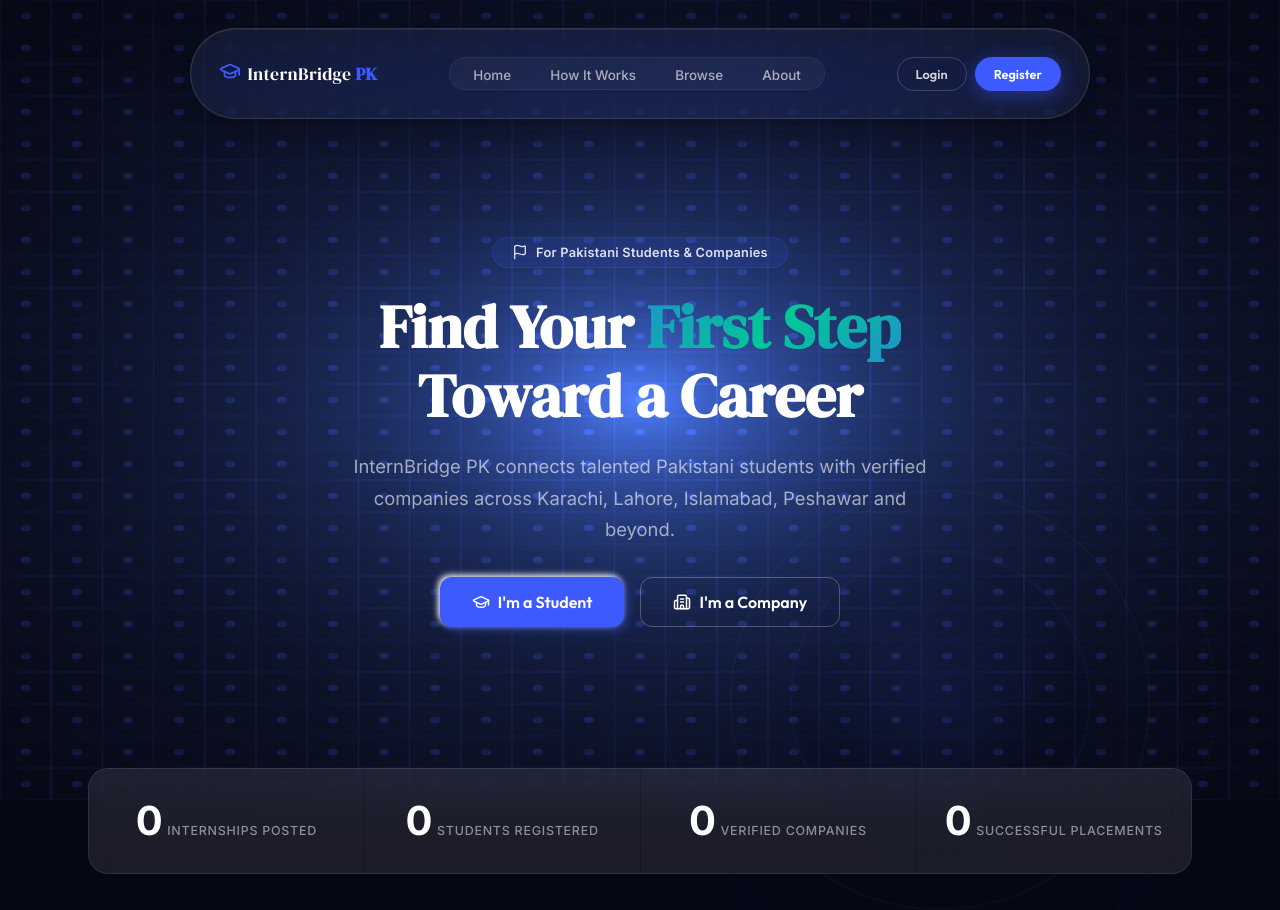
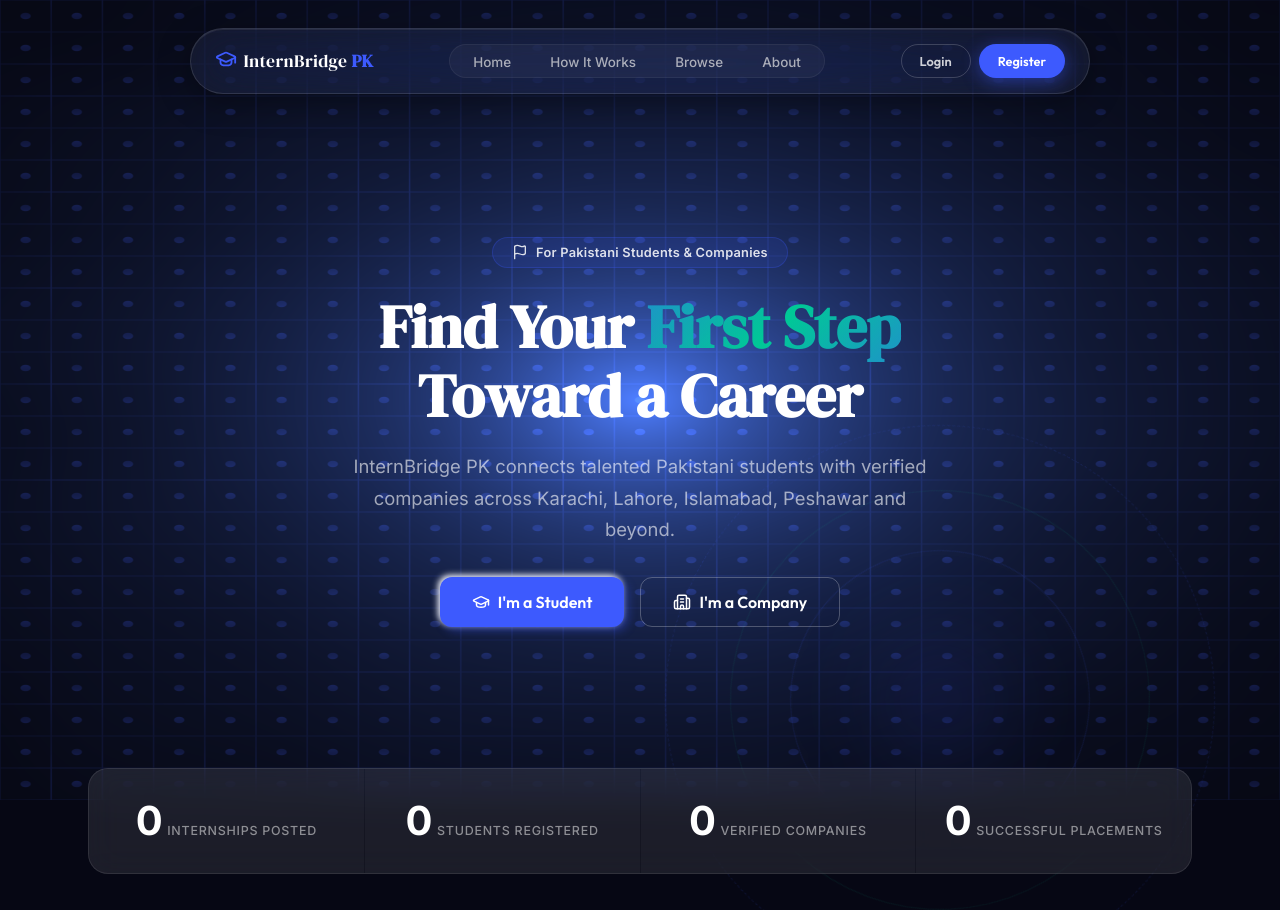
Before and after one commit to Sohaibcodecrafter/Internship-Management-System, a PHP site: page / in a window 1280 px wide. Shown: the top 910 px of the page. Run offline with PHP 8.4, Linux system fonts and the light colour scheme; data that the repository does not hold is empty.

Commit message:
updated ui

```diff
--- a/assets/css/landing.css
+++ b/assets/css/landing.css
@@ -67,7 +67,7 @@ html { scroll-behavior: smooth; }
     border-radius: 9999px;
     box-shadow: 0 8px 32px rgba(0,0,0,0.35), inset 0 1px 0 rgba(255,255,255,0.08);
     transition: all 0.4s cubic-bezier(0.22, 1, 0.36, 1);
-    padding: 0.85rem 1.75rem;
+     padding: 0.5rem 1.5rem;
     perspective: 800px;
 }
 .ib-nav--scrolled {
@@ -81,7 +81,7 @@ html { scroll-behavior: smooth; }
 .ib-nav__inner {
     display: flex; align-items: center;
     justify-content: space-between; gap: 1rem;
-    min-height: 62px;
+    min-height: 48px;
 }
 .ib-nav__logo {
     display: flex; align-items: center; gap: 0.4rem;
@@ -120,7 +120,7 @@ html { scroll-behavior: smooth; }
     position: absolute;
     background: #3D5AFE;
     border-radius: 9999px;
-    height: calc(100% - 8px); top: 4px;
+    height: calc(100% - 10px); top: 4px;
     left: 4px; width: 0;
     opacity: 0; pointer-events: none;
     z-index: 1;
```
